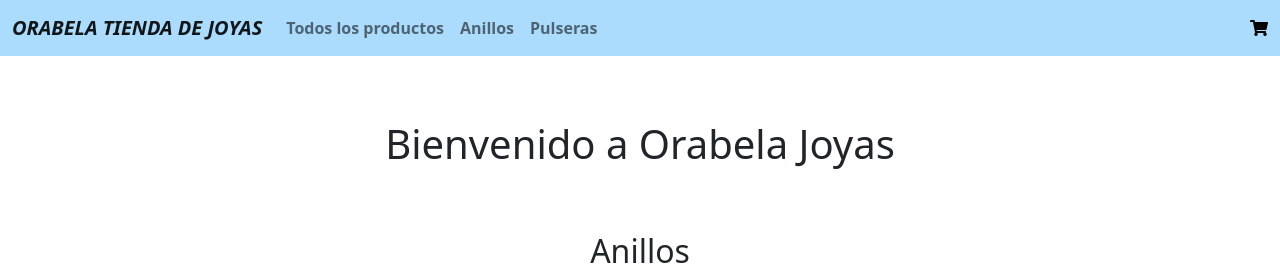
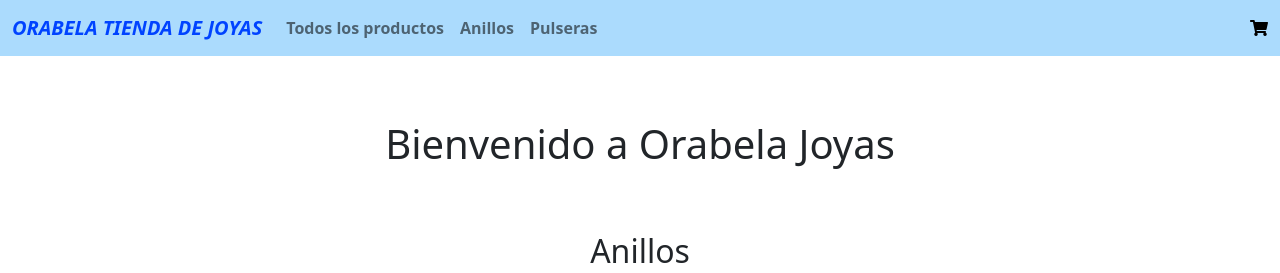
Before and after one commit to Solgelsi/orabela-app, a React app: page / in a window 1280 px wide. Shown: the top 273 px of the page. Built offline with nearby package versions, Linux system fonts and the light colour scheme.

Commit message:
cambio de link a navlink

```diff
--- a/src/Components/NavBar/NavBar.css
+++ b/src/Components/NavBar/NavBar.css
@@ -5,3 +5,6 @@
 .navbar-brand{
     font-style: italic;
 }
+.activeNav{
+    color:#0043ff !important;
+}
--- a/src/Components/NavBar/NavBar.js
+++ b/src/Components/NavBar/NavBar.js
@@ -1,6 +1,6 @@
 import React from 'react';
 import CartWidget from '../CartWidget/CartWidget';
-import { Link, useHistory } from 'react-router-dom';
+import { NavLink } from 'react-router-dom';
 
 import './NavBar.css';
 
@@ -29,12 +29,12 @@ const NavBar = () => {
     return (
         <nav className="navbar navbar-expand-lg navbar-light">
             <div className="container-fluid">
-                <Link className="navbar-brand" to="/" >ORABELA TIENDA DE JOYAS</Link>
+                <NavLink exact activeClassName="activeNav" className="navbar-brand" to="/" >ORABELA TIENDA DE JOYAS</NavLink>
                 <div className="collapse navbar-collapse" id="navbarSupportedContent">
                     <ul className="navbar-nav me-auto mb-2 mb-lg-0">
                         {menuItems.map((menuItem, i) => {
                             return <li key={i} className="nav-item">
-                                <Link className={menuItem.className} to={menuItem.url}>{menuItem.nombre}</Link>
+                                <NavLink exact activeClassName="activeNav" className={menuItem.className} to={menuItem.url}>{menuItem.nombre}</NavLink>
                             </li>
                         })}
                     </ul>
```
